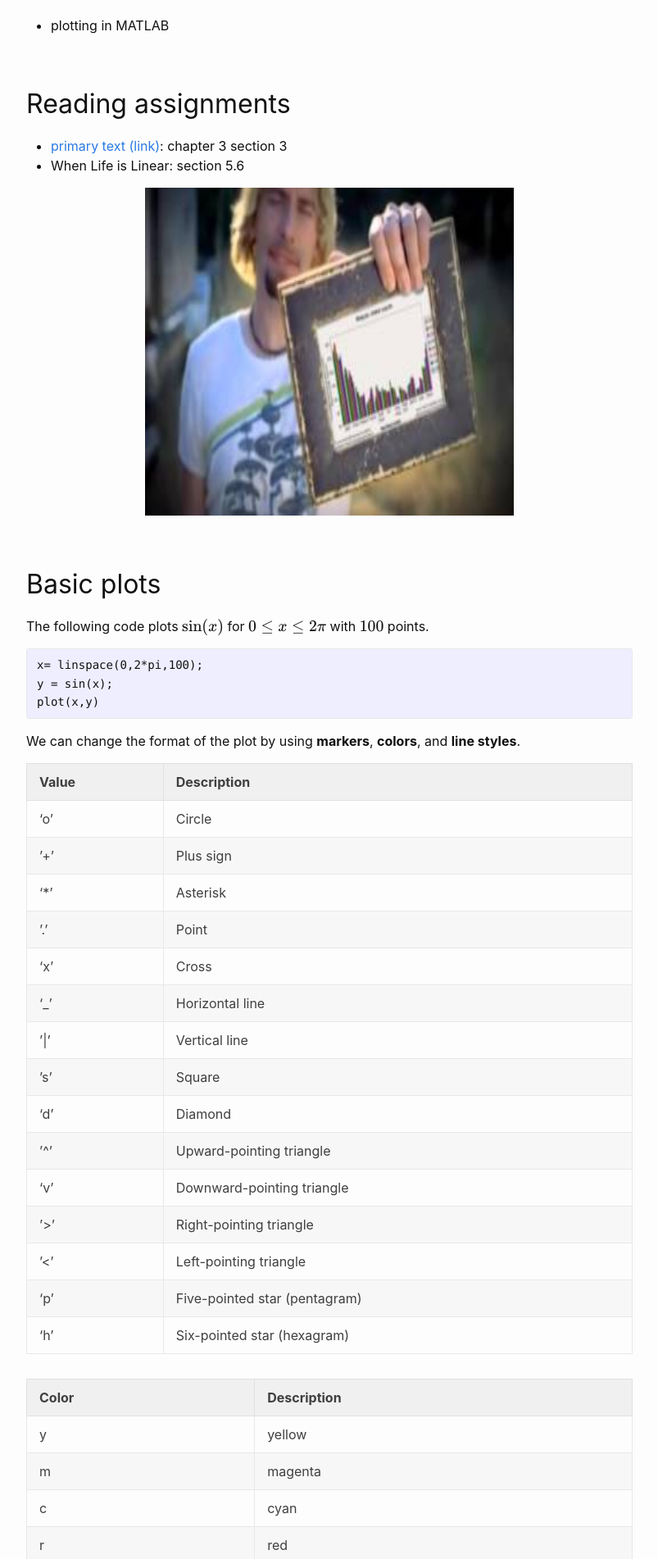
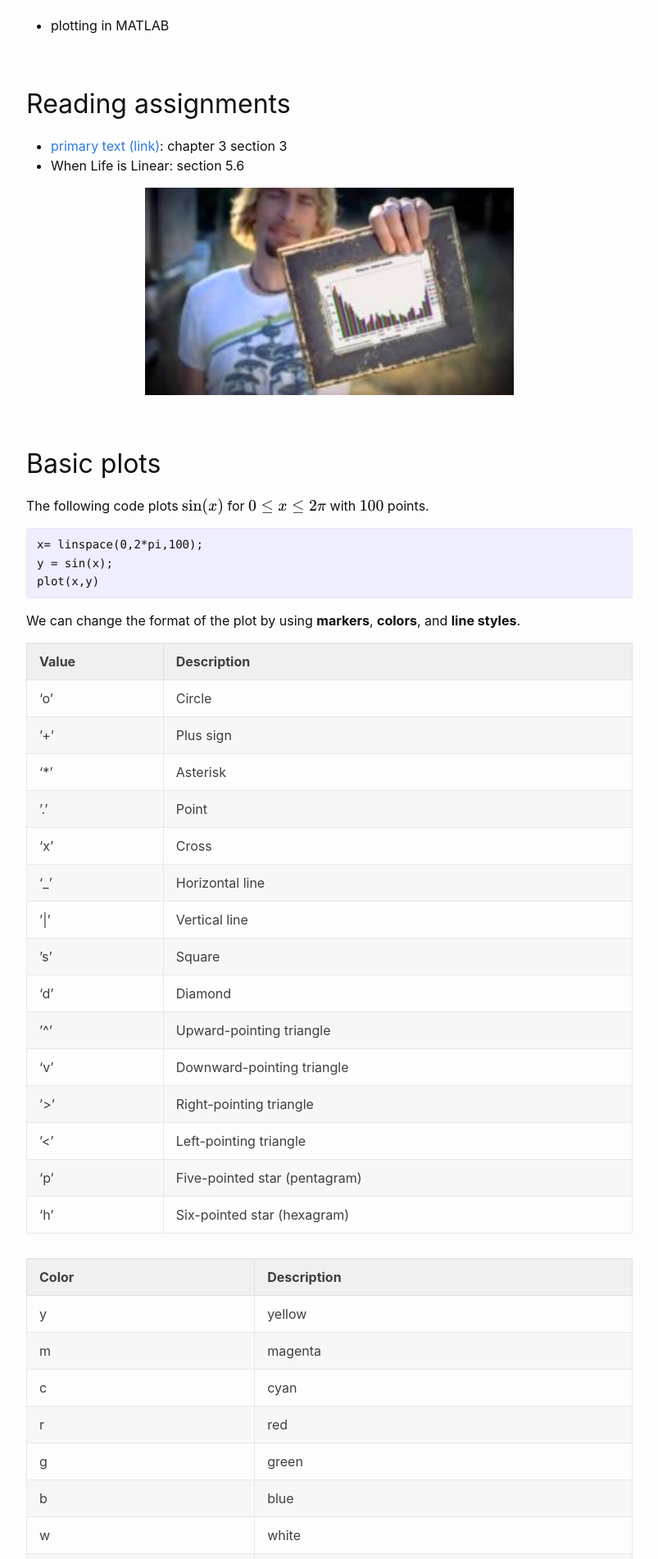
Before and after one commit to wcasper/math107spring2023, a Jekyll site: the page built from _posts/2023-02-06-Week-3-Lecture-5.md, in a window 1280 px wide. Shown: the part 386-2288 px from the top of the page at 82% size, without its empty margins (238-1041 px from the left). Built offline with Jekyll 4.4.1, drawn with Linux system fonts in a browser that asks for light colours.

Commit message:
changed image dimensions

```diff
--- a/_posts/2023-02-06-Week-3-Lecture-5.md
+++ b/_posts/2023-02-06-Week-3-Lecture-5.md
@@ -16,7 +16,7 @@ Notes and highlights from lecture
 
 
 <p align="center">
-  <img width="450" height="400" src="../../../extras/img/nickleback.jpg">
+  <img width="450" src="../../../extras/img/nickleback.jpg">
 </p>
 
 
```
